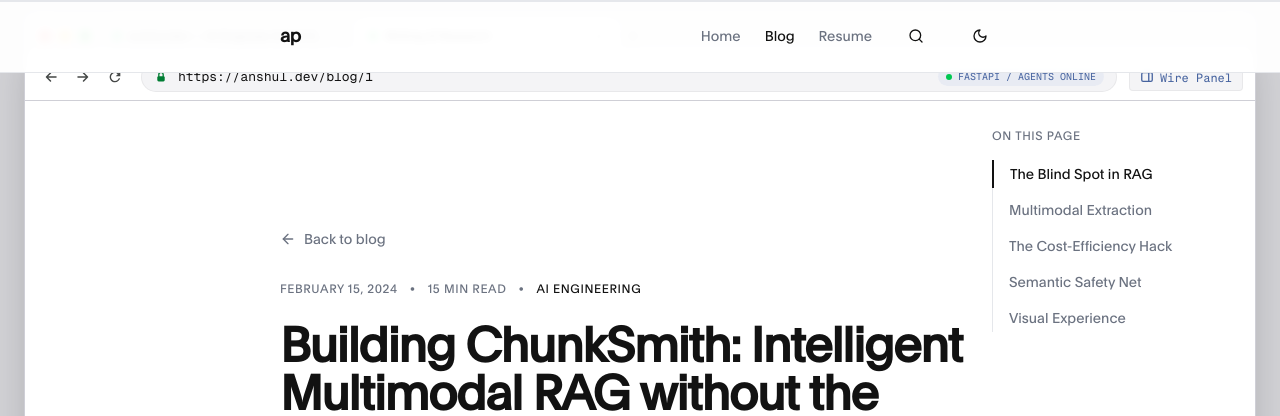
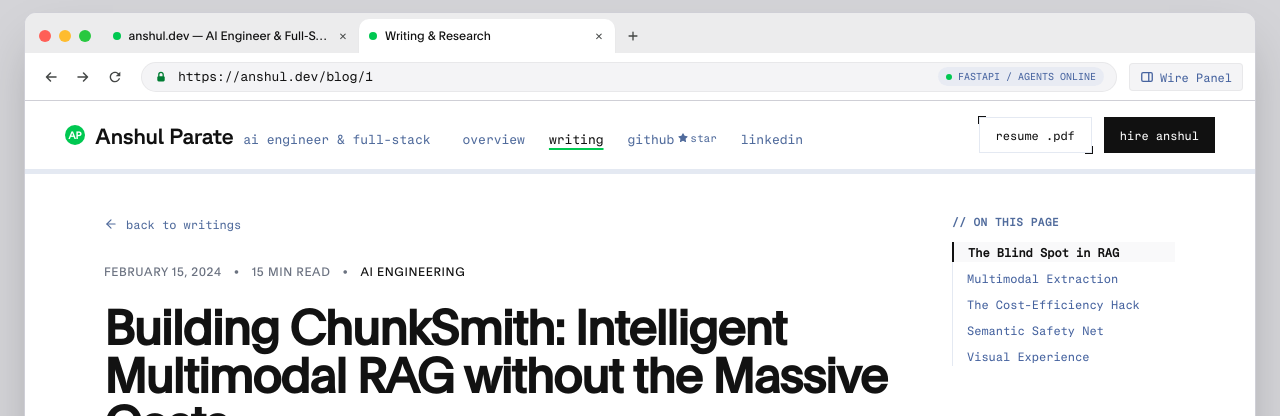
Before and after one commit to AnshulParate2004/ANSHUL.DEV_Profolio, a React (Vite) app: page /blog/1 in a window 1280 px wide. Shown: the top 416 px of the page. Built offline with nearby package versions, Linux system fonts and the light colour scheme; the HTML template or start-up script is replaced by a standard one.

Commit message:
Fix blog detail layout, integrate StagehandNav and sticky TOC sidebar, update resume to MyResume.pdf

```diff
--- a/src/components/BlogNav.tsx
+++ b/src/components/BlogNav.tsx
@@ -1,42 +1,7 @@
-import { Link } from "react-router-dom";
-import { ThemeToggle } from "./ThemeToggle";
-import { SearchDialog } from "./SearchDialog";
+import { StagehandNav } from "./StagehandNav";
 
 const BlogNav = () => {
-  return (
-    <nav className="fixed top-0 left-0 right-0 z-50 bg-background/95 backdrop-blur-sm border-b border-border">
-      <div className="max-w-3xl mx-auto px-6 py-4">
-        <div className="flex items-center justify-between">
-          <Link to="/" className="text-lg font-semibold text-foreground tracking-tight">
-            ap
-          </Link>
-          <div className="flex gap-6 items-center">
-            <Link
-              to="/"
-              className="text-sm text-muted-foreground hover:text-foreground transition-colors"
-            >
-              Home
-            </Link>
-            <Link
-              to="/blogs"
-              className="text-sm text-foreground"
-            >
-              Blog
-            </Link>
-            <a
-              href="/Resume_AnshulParate.pdf"
-              download
-              className="text-sm text-muted-foreground hover:text-foreground transition-colors"
-            >
-              Resume
-            </a>
-            <SearchDialog />
-            <ThemeToggle />
-          </div>
-        </div>
-      </div>
-    </nav>
-  );
+  return <StagehandNav />;
 };
 
 export default BlogNav;
--- a/src/components/ReadingProgress.tsx
+++ b/src/components/ReadingProgress.tsx
@@ -4,21 +4,33 @@ const ReadingProgress = () => {
   const [progress, setProgress] = useState(0);
 
   useEffect(() => {
-    const updateProgress = () => {
-      const scrollTop = window.scrollY;
-      const docHeight = document.documentElement.scrollHeight - window.innerHeight;
+    // Look for scrollable container inside BrowserChrome or fallback to window
+    const scrollContainer = document.querySelector(".select-text.scroll-smooth") || window;
+
+    const handleScroll = () => {
+      let scrollTop = 0;
+      let docHeight = 0;
+
+      if (scrollContainer instanceof HTMLElement) {
+        scrollTop = scrollContainer.scrollTop;
+        docHeight = scrollContainer.scrollHeight - scrollContainer.clientHeight;
+      } else {
+        scrollTop = window.scrollY;
+        docHeight = document.documentElement.scrollHeight - window.innerHeight;
+      }
+
       const scrollProgress = docHeight > 0 ? (scrollTop / docHeight) * 100 : 0;
       setProgress(scrollProgress);
     };
 
-    window.addEventListener("scroll", updateProgress);
-    return () => window.removeEventListener("scroll", updateProgress);
+    scrollContainer.addEventListener("scroll", handleScroll);
+    return () => scrollContainer.removeEventListener("scroll", handleScroll);
   }, []);
 
   return (
-    <div className="fixed top-0 left-0 right-0 h-0.5 bg-border z-[60]">
+    <div className="sticky top-0 left-0 right-0 h-1 bg-chrome-edge z-40">
       <div
-        className="h-full bg-foreground transition-[width] duration-100"
+        className="h-full bg-chrome-green transition-[width] duration-100"
         style={{ width: `${progress}%` }}
       />
     </div>
--- a/src/components/TableOfContents.tsx
+++ b/src/components/TableOfContents.tsx
@@ -43,28 +43,33 @@ const TableOfContents = ({ items }: TableOfContentsProps) => {
   if (items.length === 0) return null;
 
   return (
-    <nav className="hidden xl:block fixed right-8 top-32 w-64">
-      <p className="text-xs font-medium uppercase tracking-wider text-muted-foreground mb-4">
-        On this page
+    <nav className="w-56 shrink-0 font-bbmono text-xs select-none">
+      <div className="sticky top-20">
+        <p className="text-[11px] font-bold uppercase tracking-wider text-chrome-dim mb-3">
+          // ON THIS PAGE
         </p>
-      <ul className="space-y-2 text-sm border-l border-border">
-        {items.map((item) => (
+        <ul className="space-y-1.5 border-l border-chrome-edge">
+          {items.map((item) => {
+            const isActive = activeId === item.id;
+            return (
               <li key={item.id}>
                 <button
                   onClick={() => scrollToSection(item.id)}
-              className={`block w-full text-left py-1 transition-colors hover:text-foreground ${
-                item.level === 2 ? "pl-4" : "pl-6"
+                  className={`block w-full text-left py-0.5 transition-colors cursor-pointer ${
+                    item.level === 2 ? "pl-3.5" : "pl-6"
                   } ${
-                activeId === item.id
-                  ? "text-foreground border-l-2 border-foreground -ml-px"
-                  : "text-muted-foreground"
+                    isActive
+                      ? "text-chrome-ink font-bold border-l-2 border-chrome-ink -ml-px bg-chrome-field/50"
+                      : "text-chrome-slate hover:text-chrome-ink"
                   }`}
                 >
                   {item.text}
                 </button>
               </li>
-        ))}
+            );
+          })}
         </ul>
+      </div>
     </nav>
   );
 };
--- a/src/pages/BlogDetail.tsx
+++ b/src/pages/BlogDetail.tsx
@@ -29,28 +29,28 @@ const BlogDetail = () => {
     ];
 
     return (
-      <div className="min-h-screen bg-background selection:bg-orange-light/30 selection:text-orange-dark">
+      <div className="min-h-full flex flex-col font-body bg-white text-chrome-ink">
         <SEO
           title="Mastering Advanced RAG: GraphRAG with Neo4j & LangChain"
           description="Learn how to implement GraphRAG to capture structural relationships in your data using Neo4j and LangChain."
           type="article"
         />
+        <BlogNav />
         <ReadingProgress />
-        <BlogNav />
-        <TableOfContents items={tocItems} />
 
+        <div className="max-w-6xl mx-auto w-full px-6 py-10 sm:px-10 flex flex-col lg:flex-row gap-10">
           <motion.article
             initial="hidden"
             animate="visible"
             variants={fadeInUp}
-          className="max-w-3xl mx-auto px-6 pt-32 pb-20"
+            className="flex-1 min-w-0"
           >
             <Link
               to="/blogs"
-            className="inline-flex items-center gap-2 text-sm text-muted-foreground hover:text-orange mb-8 transition-colors group"
+              className="inline-flex items-center gap-2 font-bbmono text-xs text-chrome-dim hover:text-chrome-ink mb-8 transition-colors group"
             >
-            <ArrowLeft size={16} className="group-hover:-translate-x-1 transition-transform" />
-            Back to blog
+              <ArrowLeft size={14} className="group-hover:-translate-x-1 transition-transform" />
+              <span>back to writings</span>
             </Link>
 
           <header className="mb-12 border-b border-border/40 pb-8">
@@ -250,6 +250,11 @@ const BlogDetail = () => {
             </p>
           </div>
         </motion.article>
+
+        <div className="hidden lg:block">
+          <TableOfContents items={tocItems} />
+        </div>
+      </div>
     </div>
     );
   }
@@ -268,28 +273,28 @@ const BlogDetail = () => {
     ];
 
     return (
-      <div className="min-h-screen bg-background selection:bg-orange-light/30 selection:text-orange-dark">
+      <div className="min-h-full flex flex-col font-body bg-white text-chrome-ink">
         <SEO
           title="Different type of Vector Databases Compared"
           description="A deep dive into choosing the right vector database: Qdrant, Chroma, Pinecone, Weaviate, Milvus, and FAISS."
           type="article"
         />
+        <BlogNav />
         <ReadingProgress />
-        <BlogNav />
-        <TableOfContents items={tocItems} />
 
+        <div className="max-w-6xl mx-auto w-full px-6 py-10 sm:px-10 flex flex-col lg:flex-row gap-10">
           <motion.article
             initial="hidden"
             animate="visible"
             variants={fadeInUp}
-          className="max-w-3xl mx-auto px-6 pt-32 pb-20"
+            className="flex-1 min-w-0"
           >
             <Link
               to="/blogs"
-            className="inline-flex items-center gap-2 text-sm text-muted-foreground hover:text-orange mb-8 transition-colors group"
+              className="inline-flex items-center gap-2 font-bbmono text-xs text-chrome-dim hover:text-chrome-ink mb-8 transition-colors group"
             >
-            <ArrowLeft size={16} className="group-hover:-translate-x-1 transition-transform" />
-            Back to blog
+              <ArrowLeft size={14} className="group-hover:-translate-x-1 transition-transform" />
+              <span>back to writings</span>
             </Link>
 
           <header className="mb-12 border-b border-border/40 pb-8">
@@ -455,6 +460,11 @@ const BlogDetail = () => {
             </p>
           </div>
         </motion.article>
+
+        <div className="hidden lg:block">
+          <TableOfContents items={tocItems} />
+        </div>
+      </div>
     </div>
     );
   }
@@ -470,28 +480,28 @@ const BlogDetail = () => {
     ];
 
     return (
-      <div className="min-h-screen bg-background selection:bg-orange-light/30 selection:text-orange-dark">
+      <div className="min-h-full flex flex-col font-body bg-white text-chrome-ink">
         <SEO
           title="Building ChunkSmith: Intelligent Multimodal RAG"
           description="How we built a system that 'sees' PDFs using Unstructured.io and Gemini 2.5."
           type="article"
         />
+        <BlogNav />
         <ReadingProgress />
-        <BlogNav />
-        <TableOfContents items={tocItems} />
 
+        <div className="max-w-6xl mx-auto w-full px-6 py-10 sm:px-10 flex flex-col lg:flex-row gap-10">
           <motion.article
             initial="hidden"
             animate="visible"
             variants={fadeInUp}
-          className="max-w-3xl mx-auto px-6 pt-32 pb-20"
+            className="flex-1 min-w-0"
           >
             <Link
               to="/blogs"
-            className="inline-flex items-center gap-2 text-sm text-muted-foreground hover:text-orange mb-8 transition-colors group"
+              className="inline-flex items-center gap-2 font-bbmono text-xs text-chrome-dim hover:text-chrome-ink mb-8 transition-colors group"
             >
-            <ArrowLeft size={16} className="group-hover:-translate-x-1 transition-transform" />
-            Back to blog
+              <ArrowLeft size={14} className="group-hover:-translate-x-1 transition-transform" />
+              <span>back to writings</span>
             </Link>
 
 
@@ -605,22 +615,10 @@ const BlogDetail = () => {
             </div>
           </div>
         </motion.article>
+
+        <div className="hidden lg:block">
+          <TableOfContents items={tocItems} />
         </div>
-    );
-  }
-
-  // Blog not found
-  if (id !== "2") {
-    return (
-      <div className="min-h-screen bg-background flex flex-col items-center justify-center">
-        <SEO title="Post Not Found" description="The requested blog post could not be found." />
-        <BlogNav />
-        <div className="text-center">
-          <h1 className="text-3xl font-bold text-foreground mb-4">Blog post not found</h1>
-          <Link to="/blogs" className="inline-flex items-center gap-2 text-muted-foreground hover:text-orange transition-colors">
-            <ArrowLeft size={16} />
-            Back to blog
-          </Link>
       </div>
     </div>
     );
@@ -637,28 +635,28 @@ const BlogDetail = () => {
     ];
 
     return (
-      <div className="min-h-screen bg-background selection:bg-orange-light/30 selection:text-orange-dark">
+      <div className="min-h-full flex flex-col font-body bg-white text-chrome-ink">
         <SEO
           title="Setting Up System Dependencies for Unstructured.io"
           description="Understanding the essential system dependencies required for document processing with Unstructured.io."
           type="article"
         />
+        <BlogNav />
         <ReadingProgress />
-        <BlogNav />
-        <TableOfContents items={tocItems} />
 
+        <div className="max-w-6xl mx-auto w-full px-6 py-10 sm:px-10 flex flex-col lg:flex-row gap-10">
           <motion.article
             initial="hidden"
             animate="visible"
             variants={fadeInUp}
-          className="max-w-2xl mx-auto px-6 pt-32 pb-20"
+            className="flex-1 min-w-0"
           >
             <Link
               to="/blogs"
-            className="inline-flex items-center gap-2 text-sm text-muted-foreground hover:text-orange mb-12 transition-colors group"
+              className="inline-flex items-center gap-2 font-bbmono text-xs text-chrome-dim hover:text-chrome-ink mb-8 transition-colors group"
             >
-            <ArrowLeft size={16} className="group-hover:-translate-x-1 transition-transform" />
-            Back to blog
+              <ArrowLeft size={14} className="group-hover:-translate-x-1 transition-transform" />
+              <span>back to writings</span>
             </Link>
 
           <header className="mb-12 border-b border-border/40 pb-8">
@@ -837,14 +835,26 @@ const BlogDetail = () => {
             </p>
           </div>
         </motion.article>
+
+        <div className="hidden lg:block">
+          <TableOfContents items={tocItems} />
+        </div>
+      </div>
     </div>
     );
   }
 
   // Blog 5: Finacal Adviser
   if (id === "5") {
+    const tocItems = [
+      { id: "nlp-pipeline", text: "The NLP to DSL Pipeline", level: 2 },
+      { id: "accuracy", text: "Achieving 95% Accuracy", level: 2 },
+      { id: "backtesting", text: "The Backtesting Engine", level: 2 },
+      { id: "conclusion", text: "Conclusion", level: 2 },
+    ];
+
     return (
-      <div className="min-h-screen bg-background selection:bg-orange-light/30 selection:text-orange-dark">
+      <div className="min-h-full flex flex-col font-body bg-white text-chrome-ink">
         <SEO
           title="Building Finacal Adviser"
           description="How we architected a system that parses complex financial queries using NLP, generates executable trading DSLs, and backtests strategies on 5+ years of market data."
@@ -852,22 +862,20 @@ const BlogDetail = () => {
         <BlogNav />
         <ReadingProgress />
 
-        <div className="fixed left-8 top-32 hidden xl:block z-10">
-          <Link to="/blogs" className="group flex items-center gap-2 text-sm font-medium text-muted-foreground hover:text-foreground transition-colors mb-8">
-            <div className="w-8 h-8 rounded-full border border-border flex items-center justify-center group-hover:border-orange transition-colors">
-              <ArrowLeft size={14} className="group-hover:-translate-x-0.5 transition-transform" />
-            </div>
-            Back to posts
-          </Link>
-          <TableOfContents />
-        </div>
-
+        <div className="max-w-6xl mx-auto w-full px-6 py-10 sm:px-10 flex flex-col lg:flex-row gap-10">
           <motion.article
             initial="hidden"
             animate="visible"
             variants={fadeInUp}
-          className="max-w-3xl mx-auto px-6 pt-32 pb-20"
+            className="flex-1 min-w-0"
           >
+            <Link
+              to="/blogs"
+              className="inline-flex items-center gap-2 font-bbmono text-xs text-chrome-dim hover:text-chrome-ink mb-8 transition-colors group"
+            >
+              <ArrowLeft size={14} className="group-hover:-translate-x-1 transition-transform" />
+              <span>back to writings</span>
+            </Link>
           <header className="mb-16">
             <div className="flex flex-wrap items-center gap-4 text-xs font-medium text-muted-foreground uppercase tracking-wider mb-6">
               <Link to="/blogs" className="hover:text-foreground transition-colors xl:hidden flex items-center gap-1">
@@ -946,11 +954,28 @@ const BlogDetail = () => {
             </p>
           </div>
         </motion.article>
+
+        <div className="hidden lg:block">
+          <TableOfContents items={tocItems} />
+        </div>
+      </div>
     </div>
     );
   }
 
-  return null;
+  return (
+    <div className="min-h-full flex flex-col font-body bg-white text-chrome-ink">
+      <SEO title="Post Not Found" description="The requested blog post could not be found." />
+      <BlogNav />
+      <div className="flex-1 flex flex-col items-center justify-center p-12 text-center">
+        <h1 className="font-brand text-3xl font-medium text-chrome-ink mb-4">Blog post not found</h1>
+        <Link to="/blogs" className="font-bbmono text-xs text-chrome-dim hover:text-chrome-ink inline-flex items-center gap-1.5">
+          <ArrowLeft size={14} />
+          <span>back to writings</span>
+        </Link>
+      </div>
+    </div>
+  );
 };
 
 export default BlogDetail;
```
Also changed, not shown: 2 other files (tests, documents, lock files or other folders). Lines whose indentation alone changed are shown as unchanged.
